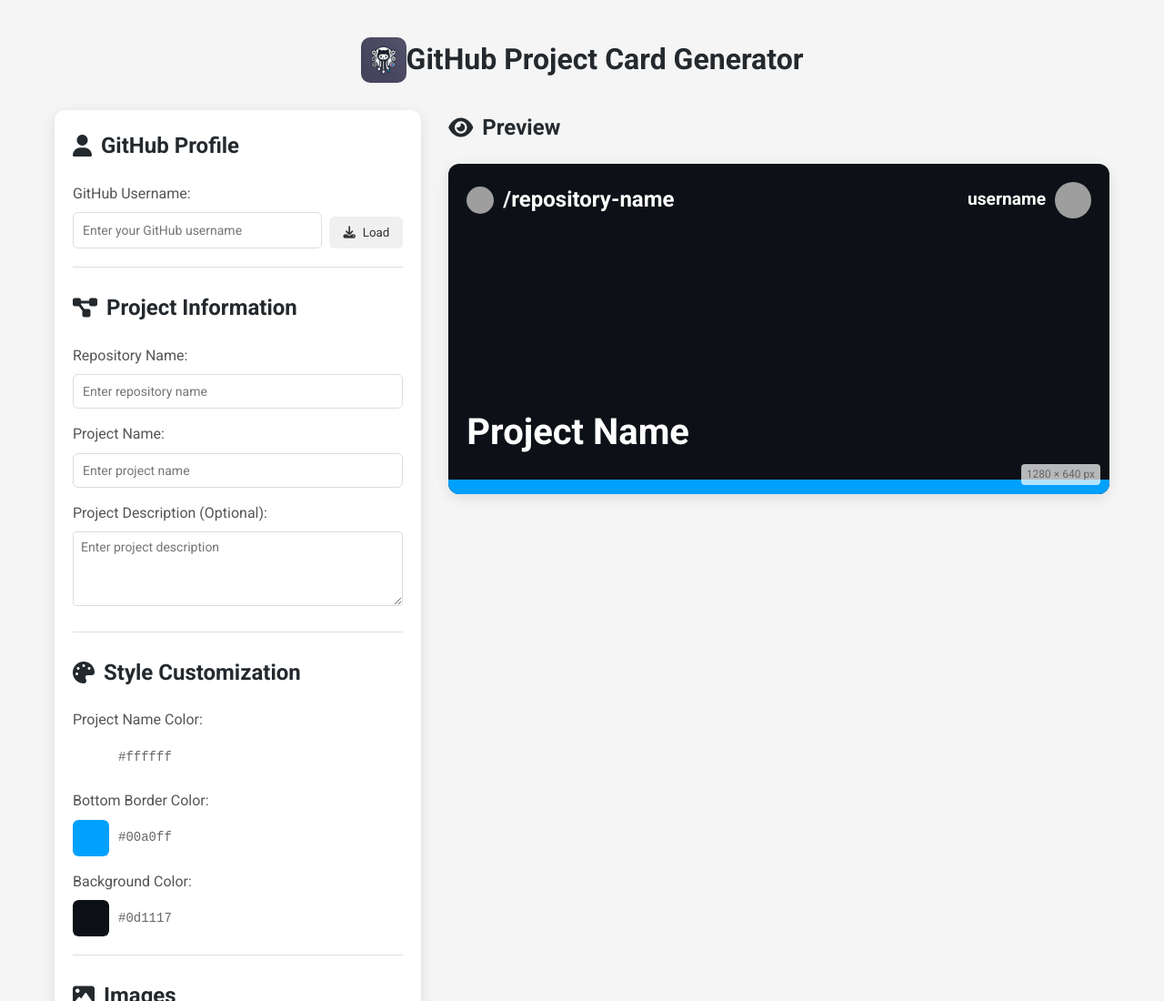
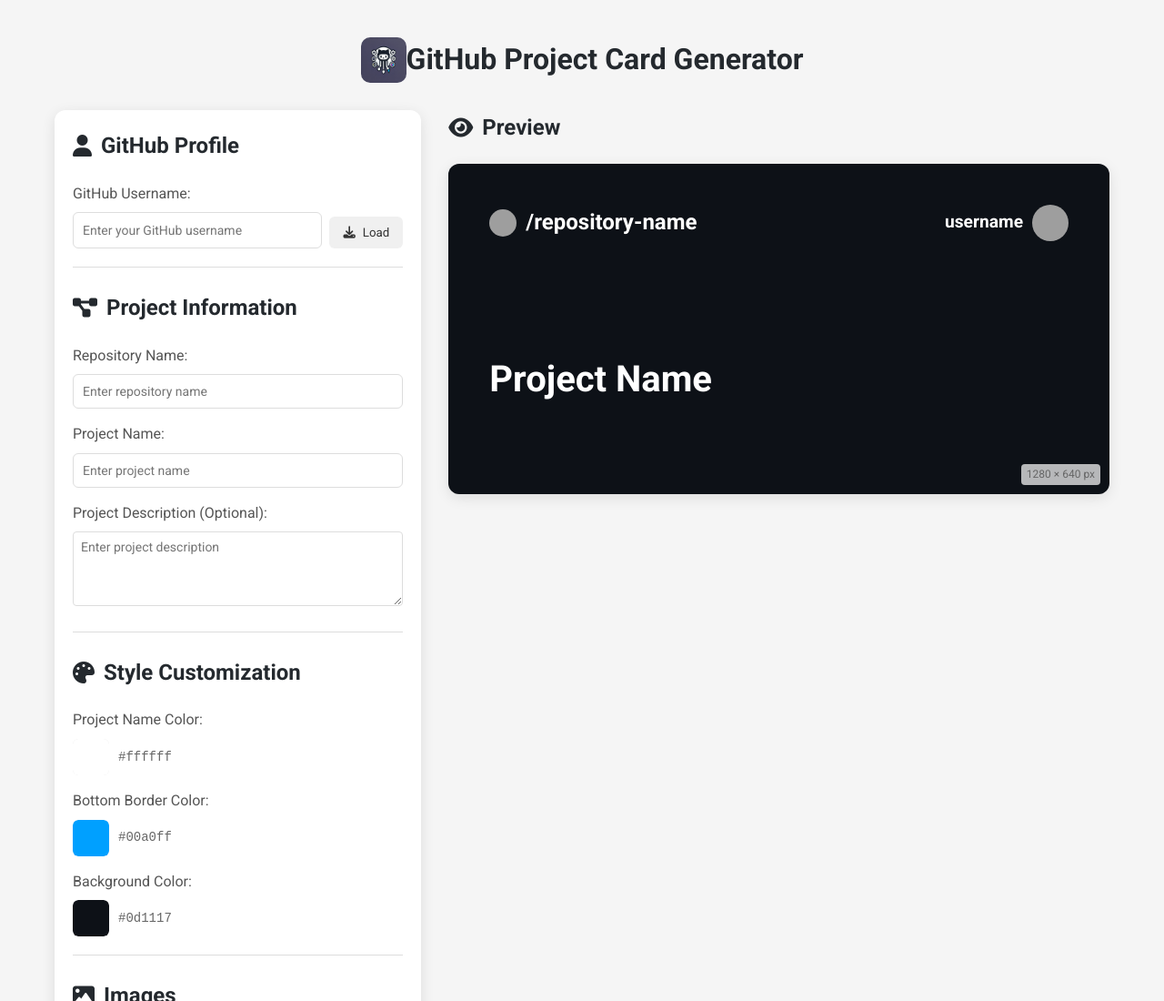
Before and after one commit to sandovaldavid/gitHub-project-card-generator, a plain HTML site: page index.html in a window 1280 px wide. Shown: the top 1100 px of the page at 91% size. Drawn offline with Linux system fonts and the light colour scheme; grey boxes are pictures that could not be loaded.

Commit message:
💄 update card footer styling for improved layout and positioning, enhancing visibility and responsiveness

```diff
--- a/static/styles/style.css
+++ b/static/styles/style.css
@@ -44,9 +44,8 @@ body {
 
 .logo-container {
 	display: flex;
-	justify-content: center;
+	justify-content: flex-end;
 	align-items: center;
-	margin-right: 0;
 }
 
 .app-logo {
@@ -330,6 +329,7 @@ button:hover {
 	left: 0;
 	width: 100%;
 	height: 100%;
+	padding: 25px;
 	background-color: var(--bg-color);
 	border-radius: 8px;
 	overflow: hidden;
@@ -432,13 +432,12 @@ button:hover {
 }
 
 .card-footer {
+	position: relative;
 	height: auto;
-	min-height: 80px;
-	padding: 20px;
-	display: flex;
-	justify-content: space-between;
-	align-items: center;
-	border-bottom: 1rem solid var(--border-color);
+	min-height: 120px;
+	padding-bottom: 80px;
+	padding-left: 20px;
+	display: block;
 	margin-top: auto;
 }
 
@@ -446,7 +445,9 @@ button:hover {
 	font-size: 2.5rem;
 	font-weight: bold;
 	font-family: var(--primary-font);
-	margin-bottom: 0;
+	width: 100%;
+	margin-bottom: 10px;
+	text-align: left;
 }
 
 .project-logo {
@@ -522,3 +523,9 @@ textarea {
 		margin-bottom: 0;
 	}
 }
+
+.card-footer .logo-container {
+	position: absolute;
+	bottom: 20px;
+	right: 20px;
+}
```
